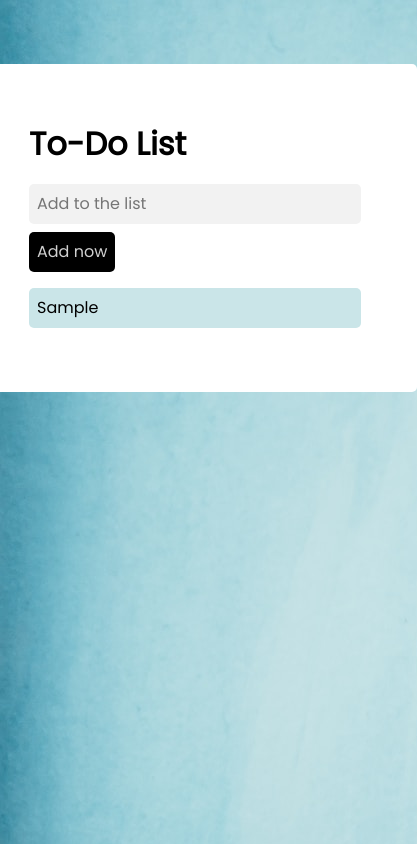
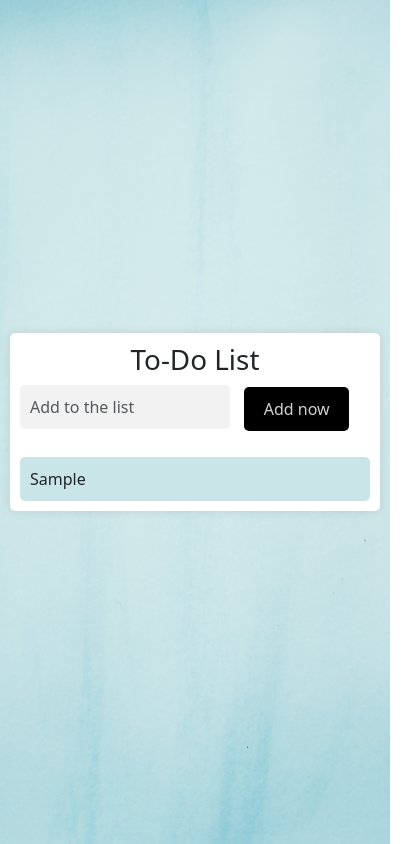
Before and after one commit to noelty/To-Do_List, a plain HTML site: page index.html in a window 390 px wide. Both pictures are taken after typing "Sample" into the empty fields and a click on the button "Add now". Shown: the whole page, 417 px wide, since content can reach past the window. Drawn offline with nearby package versions, Linux system fonts and the light colour scheme.

Commit message:
Made the whole site responsive

```diff
--- a/index.html
+++ b/index.html
@@ -4,7 +4,9 @@
     <meta charset="UTF-8">
     <meta name="viewport" content="width=device-width, initial-scale=1.0">
     <title>To-Do List</title>
-    <!-- CSS Styles -->
+
+    <!-- Bootstrap CSS -->
+    <link rel="stylesheet" href="https://unpkg.com/bootstrap@5.3.0/dist/css/bootstrap.min.css">
     <link rel="stylesheet" href="style.css">
     <!-- Fonts -->
     <link rel="preconnect" href="https://fonts.googleapis.com">
@@ -14,11 +16,11 @@
 <body>
     <div class="container">
         <h1 class="font-family-main main-heading">To-Do List</h1>
-        <div class="input-field">
-            <input type="text" placeholder="Add to the list" id="list-input" class="font-family-main margin-bottom-50 padding-50">
-            <button id="add-btn" class="font-family-main add-btn padding-50">Add now</button>
+        <div class="mb-3">
+            <input type="text" placeholder="Add to the list" id="list-input" class="form-control">
+            <button id="add-btn" class="btn btn-primary">Add now</button>
         </div>
-        <ul id="list" class="list">
+        <ul id="list" class="list-group">
             <!-- <li class="list-item font-family-main padding-50">Some random text</li> -->
         </ul>
     </div>
--- a/main.js
+++ b/main.js
@@ -1,30 +1,24 @@
-let listInput = document.getElementById("list-input");
-// console.log(listInput);
-let addBtn = document.getElementById("add-btn");
-// console.log(addBtn);
-let list = document.getElementById("list");
-// console.log(list);
-addBtn.addEventListener("click",function() {
-    if(listInput.value != ""){
-        let listText = listInput.value;
-        let listItem = document.createElement("li");
-        listItem.classList.add("list-item", "font-family-main", "padding-50", "margin-bottom-50");
-        listItem.innerText = listText;
-        list.appendChild(listItem);
-        listInput.value = "";
+document.addEventListener('DOMContentLoaded', () => {
+    const listInput = document.getElementById("list-input");
+    const addBtn = document.getElementById("add-btn");
+    const list = document.getElementById("list");
+
+    function addListItem() {
+        if (listInput.value !== "") {
+            const listText = listInput.value;
+            const listItem = document.createElement("li");
+            listItem.classList.add("list-item", "font-family-main", "padding-50", "margin-bottom-50");
+            listItem.innerText = listText;
+            list.appendChild(listItem);
+            listInput.value = "";
+        }
     }
 
-})
+    addBtn.addEventListener("click", addListItem);
 
-listInput.addEventListener("keydown",function(event) {
-    if(listInput.value != "" && event.key == "Enter"){
-        let listText = listInput.value;
-        let listItem = document.createElement("li");
-        listItem.classList.add("list-item", "font-family-main", "padding-50", "margin-bottom-50");
-        listItem.innerText = listText;
-        list.appendChild(listItem);
-        listInput.value = "";
-        console.log(event);
-    }
-
-})
+    listInput.addEventListener("keydown", (event) => {
+        if (listInput.value !== "" && event.key === "Enter") {
+            addListItem();
+        }
+    });
+});
--- a/style.css
+++ b/style.css
@@ -1,124 +1,66 @@
-/*
-  1. Use a more-intuitive box-sizing model.
-*/
-
-*, *::before, *::after {
+.container {
+  max-width: 400px;
+  width: 100%;
+  margin: 10px; /* Added a margin of 10px */
+  padding: 10px;
+  flex-direction: column;
   box-sizing: border-box;
+  background-color: hsl(0, 0%, 100%);
+  border-radius: 5px;
+  box-shadow: 0 0 10px rgba(0, 0, 0, 0.1);
+  display: flex;
+  align-items: center;
 }
 
-/*
-  2. Remove default margin
-*/
-
-* {
-  margin: 0;
-}
-
-/*
-  Typographic tweaks!
-  3. Add accessible line-height
-  4. Improve text rendering
-*/
-
-body {
-  line-height: 1.5;
-  -webkit-font-smoothing: antialiased;
-}
-
-/*
-  5. Improve media defaults
-*/
-
-img, picture, video, canvas, svg {
-  display: block;
-  max-width: 100%;
-}
-
-/*
-  6. Remove built-in form typography styles
-*/
-
-input, button, textarea, select {
-  font: inherit;
-}
-
-/*
-  7. Avoid text overflows
-*/
-
-p, h1, h2, h3, h4, h5, h6 {
-  overflow-wrap: break-word;
-}
-
-/*
-  8. Create a root stacking context
-*/
-
-#root, #__next {
-  isolation: isolate;
-}
-.margin-50 {
-    margin: 0.5rem;
-}
-.margin-top-50 {
-    margin-top: 0.5rem;
-}
-.margin-bottom-50 {
-    margin-bottom: 0.5rem;
-}
-.margin-horizontal-50 {
-    margin: 0 0.5rem 0;
-}
-.margin-vertical-50 {
-    margin: 0.5rem 0 0.5rem;
-}
-.padding-50 {
-    padding: 0.5em;
-}
-.font-family-main {
-    font-family: 'Poppins', sans-serif;
-}
-
-input {
+input#list-input {
+  width: 60%;
   border: none;
   border-radius: 5px;
   background-color: hsl(0, 0%, 95%);
+  padding: 10px;
+  margin-right: 10px;
+  display: inline-block;
 }
-button.add-btn {
+
+button#add-btn {
+  width: 30%;
   border: none;
   border-radius: 5px;
   background-color: hsl(0, 0%, 0%);
   color: hsl(0, 0%, 82%);
+  padding: 10px;
+  display: inline-block;
 }
-button.add-btn:hover {
+
+button#add-btn:hover {
   background-color: hsl(227, 17%, 23%);
 }
 
+/* Adjusted body styles for improved responsiveness */
 body {
   background-image: url(img/background.jpg);
+  background-size: cover;
+  background-position: center;
   display: flex;
   justify-content: center;
-    padding-top: 4em;
-}
-
-.container {
-    background-color: hsl(0, 0%, 100%);
-    display: flex;
-    flex-direction: column;
-    padding: 3.5em;
-    justify-content: center;
-    row-gap: 1em;
-    border-radius: 5px;
+  align-items: center;
+  height: 100vh;
+  margin: 0;
 }
 
 .list-item {
   list-style: none;
   background-color: hsl(186, 39%, 85%);
   border-radius: 5px;
+  padding: 10px;
+  margin-top: 10px;
 }
+
 .list-item:hover {
   background-color: hsl(189, 44%, 81%);
 }
-ul.list {
+
+ul#list {
   padding: 0;
+  width:100%;
 }
```
Lines whose indentation alone changed are shown as unchanged.
